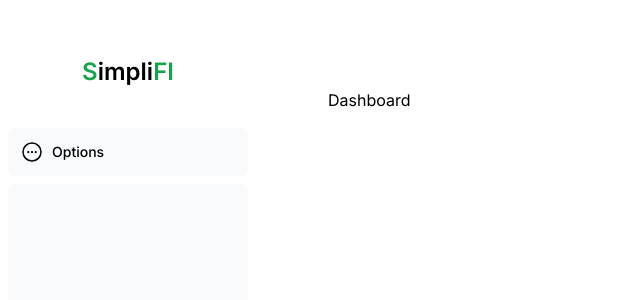
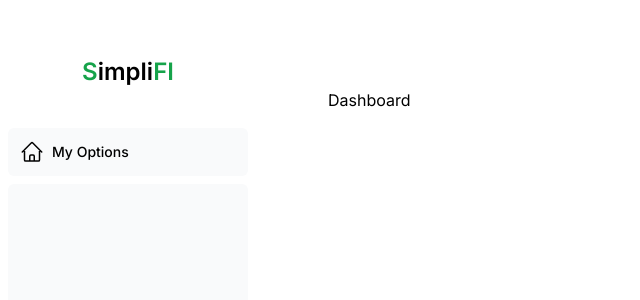
Before and after one commit to ic-monads/SimpliFI, a Next.js app: page / in a window 1280 px wide. Shown: the top 300 px of the page, without its empty margins (0-640 px from the left). Built offline with nearby package versions, Linux system fonts and the light colour scheme; a web font is replaced by a local one.

Commit message:
feat: :lipstick: Updated options tab with new icon and name

```diff
--- a/src/app/ui/nav-links.tsx
+++ b/src/app/ui/nav-links.tsx
@@ -2,9 +2,7 @@
 
 
 import {
-  EllipsisHorizontalCircleIcon,
-  RectangleStackIcon,
-  Cog6ToothIcon,
+  HomeIcon
 } from '@heroicons/react/24/outline';
 import Link from 'next/link';
 import { usePathname } from 'next/navigation';
@@ -14,7 +12,7 @@ import clsx from 'clsx';
 // Map of links to display in the side navigation.
 // Depending on the size of the application, this would be stored in a database.
 const links = [
-  { name: 'Options', href: '/options', icon: EllipsisHorizontalCircleIcon },
+  { name: 'My Options', href: '/options', icon: HomeIcon },
   // {
   //   name: 'Tasks',
   //   href: '/tasks',
```
